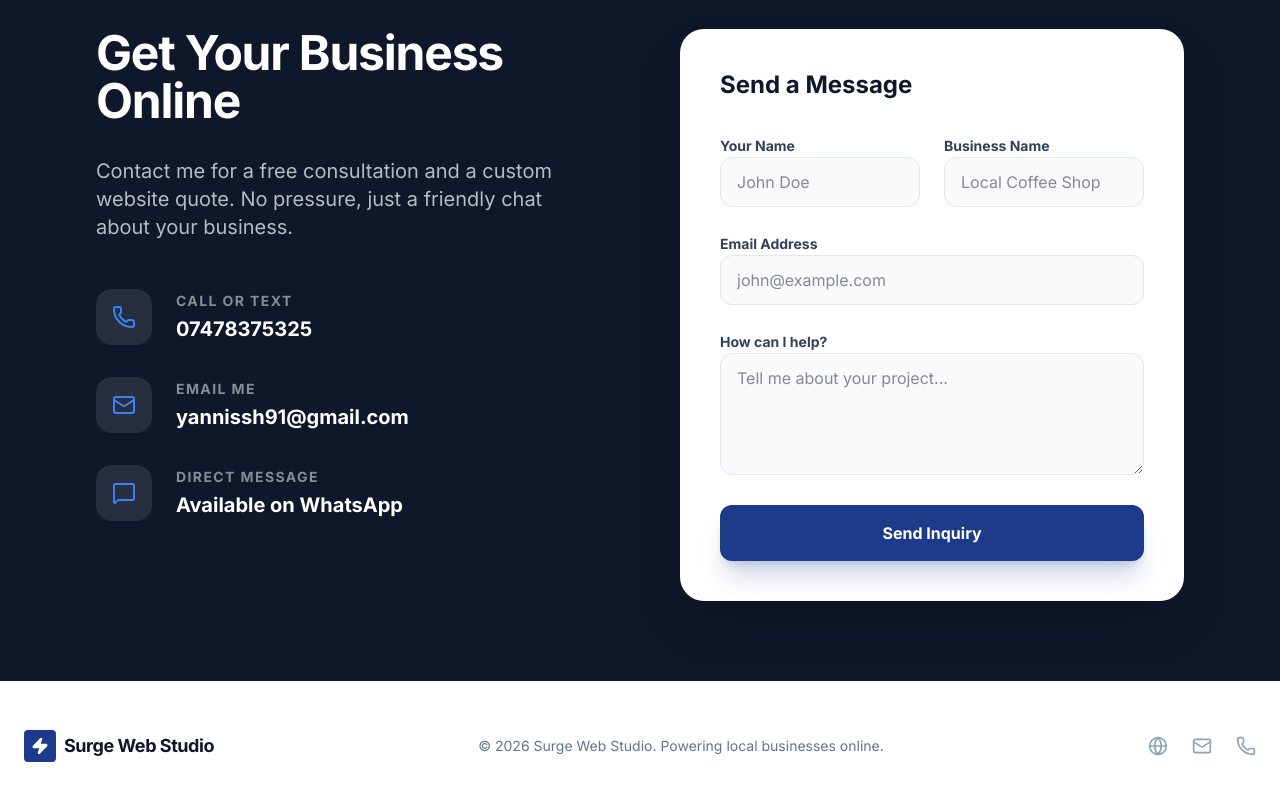
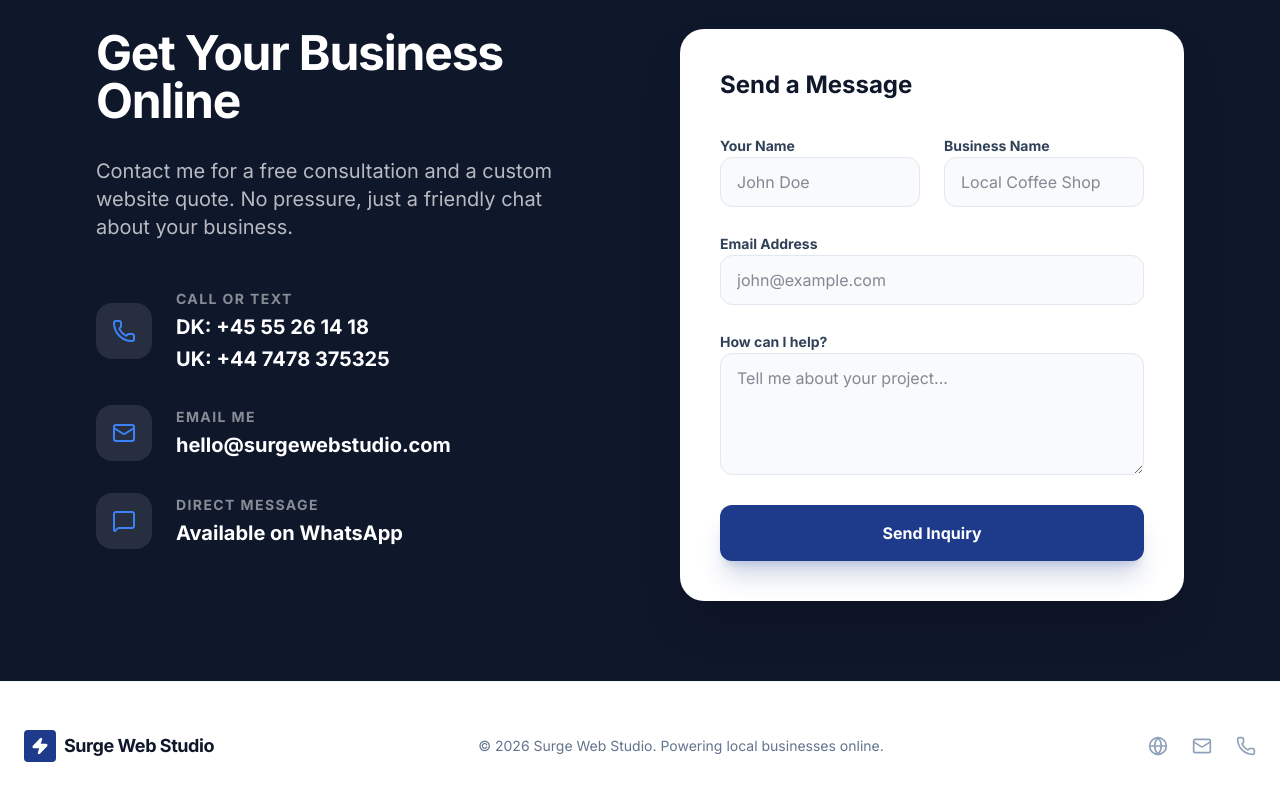
Before and after one commit to Yanbear91/MyWebsite, a React (Vite) app: page / in a window 1280 px wide. Shown: the part 6286-7086 px from the top of the page. Built offline with nearby package versions, Linux system fonts and the light colour scheme.

Commit message:
feat: add dual phone numbers and updated email contact info

```diff
--- a/src/App.tsx
+++ b/src/App.tsx
@@ -508,27 +508,30 @@ const Contact = () => (
 
         <div className="space-y-8">
           <div className="flex items-center gap-6">
-            <div className="w-14 h-14 bg-white/10 rounded-2xl flex items-center justify-center text-brand-accent">
+            <div className="w-14 h-14 bg-white/10 rounded-2xl flex items-center justify-center flex-shrink-0 text-brand-accent">
               <Phone size={24} />
             </div>
             <div>
               <div className="text-sm opacity-50 uppercase tracking-widest font-bold mb-1">Call or Text</div>
-              <a href="https://wa.me/447478375325" target="_blank" rel="noopener noreferrer" className="text-xl font-bold hover:text-brand-accent transition-colors">07478375325</a>
+              <div className="flex flex-col gap-1">
+                <a href="tel:+4555261418" className="text-xl font-bold hover:text-brand-accent transition-colors">DK: +45 55 26 14 18</a>
+                <a href="tel:+447478375325" className="text-xl font-bold hover:text-brand-accent transition-colors">UK: +44 7478 375325</a>
+              </div>
             </div>
           </div>
 
           <div className="flex items-center gap-6">
-            <div className="w-14 h-14 bg-white/10 rounded-2xl flex items-center justify-center text-brand-accent">
+            <div className="w-14 h-14 bg-white/10 rounded-2xl flex items-center justify-center flex-shrink-0 text-brand-accent">
               <Mail size={24} />
             </div>
             <div>
               <div className="text-sm opacity-50 uppercase tracking-widest font-bold mb-1">Email Me</div>
-              <a href="mailto:yannissh91@gmail.com" className="text-xl font-bold hover:text-brand-accent transition-colors">yannissh91@gmail.com</a>
+              <a href="mailto:hello@surgewebstudio.com" className="text-xl font-bold hover:text-brand-accent transition-colors">hello@surgewebstudio.com</a>
             </div>
           </div>
 
           <div className="flex items-center gap-6">
-            <div className="w-14 h-14 bg-white/10 rounded-2xl flex items-center justify-center text-brand-accent">
+            <div className="w-14 h-14 bg-white/10 rounded-2xl flex items-center justify-center flex-shrink-0 text-brand-accent">
               <MessageSquare size={24} />
             </div>
             <div>
@@ -607,7 +610,7 @@ const Footer = () => (
 
       <div className="flex gap-6">
         <a href="#" className="text-slate-400 hover:text-brand-primary transition-colors"><Globe size={20} /></a>
-        <a href="mailto:yannissh91@gmail.com" className="text-slate-400 hover:text-brand-primary transition-colors"><Mail size={20} /></a>
+        <a href="mailto:hello@surgewebstudio.com" className="text-slate-400 hover:text-brand-primary transition-colors"><Mail size={20} /></a>
         <a href="https://wa.me/447478375325" target="_blank" rel="noopener noreferrer" className="text-slate-400 hover:text-brand-primary transition-colors"><Phone size={20} /></a>
       </div>
     </div>
```
